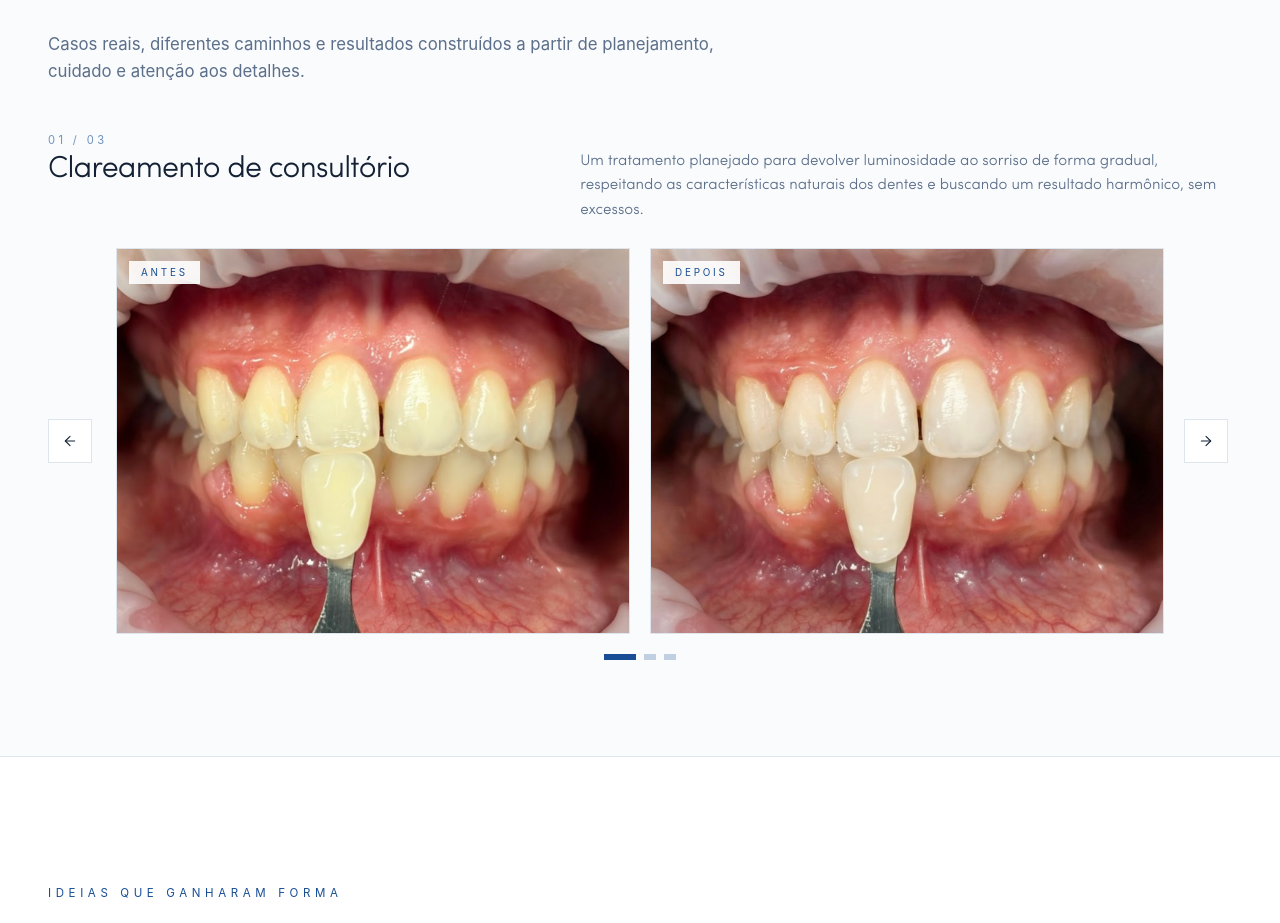
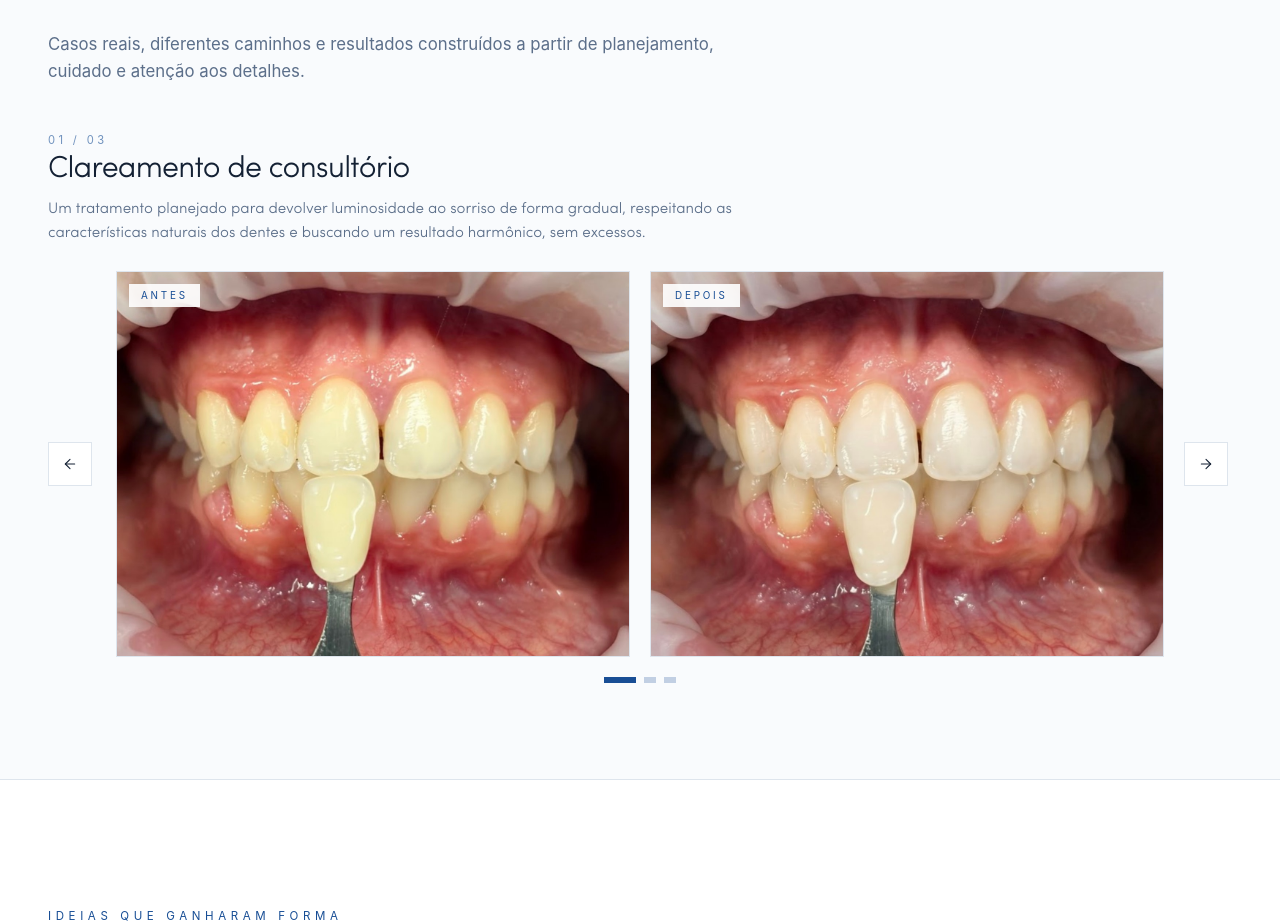
Before and after one commit to drmatheusfilgueiras/matheusfilgueiras, a React (Vite) app: page / in a window 1280 px wide. Shown: the part 6980-7903 px from the top of the page. Built offline with nearby package versions, Linux system fonts and the light colour scheme; the HTML template or start-up script is replaced by a standard one; a web font is replaced by a local one.

Commit message:
style: move clinical story note below title

```diff
--- a/src/components/HistoriasClinicas.jsx
+++ b/src/components/HistoriasClinicas.jsx
@@ -84,8 +84,7 @@ const HistoriasClinicas = ({ casos = [] }) => {
                         transition={{ duration: 0.45, ease: [0.22, 1, 0.36, 1] }}
                     >
                         {/* Identificação do caso */}
-                        <div className="grid gap-5 lg:grid-cols-[0.88fr_1.12fr] lg:items-start">
-                            <div>
+                        <div className="max-w-[48rem]">
                             <span className="text-[0.7rem] tracking-[0.3em] text-primary/60">
                                 {String(index + 1).padStart(2, '0')} / {String(total).padStart(2, '0')}
                             </span>
@@ -97,9 +96,8 @@ const HistoriasClinicas = ({ casos = [] }) => {
                                     {current.procedimento}
                                 </p>
                             )}
-                            </div>
                             {current.nota && (
-                                <p className="max-w-[42rem] text-[0.95rem] font-light leading-relaxed text-muted-foreground lg:pt-6">
+                                <p className="mt-3 text-[0.95rem] font-light leading-relaxed text-muted-foreground">
                                     {current.nota}
                                 </p>
                             )}
```
Lines whose indentation alone changed are shown as unchanged.
